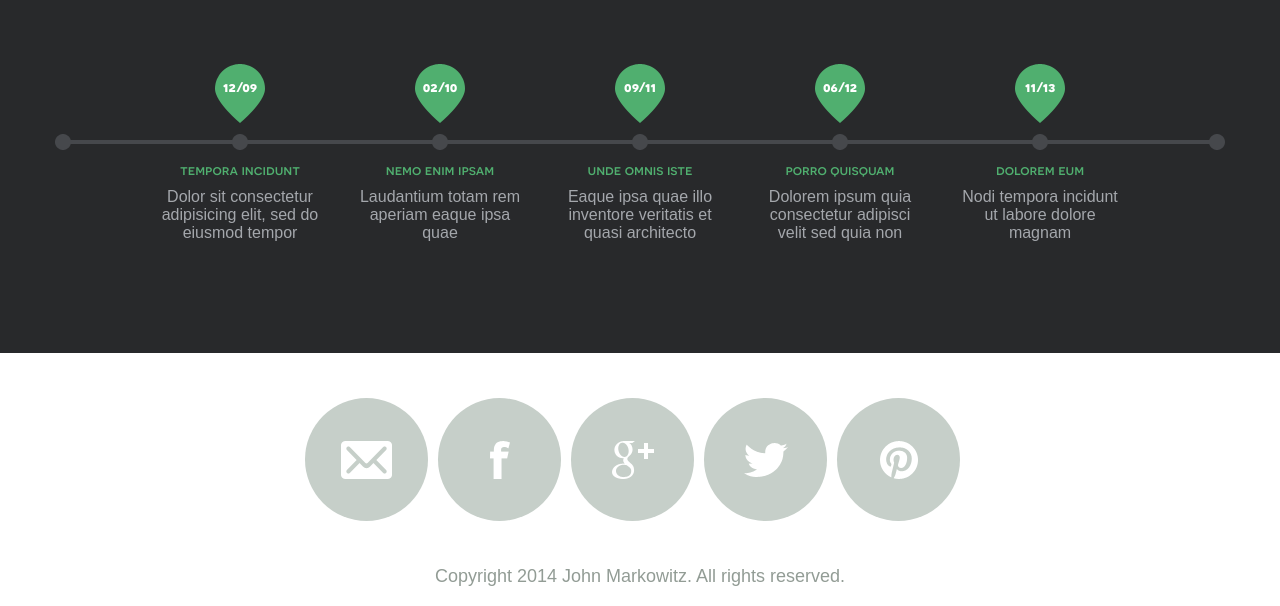
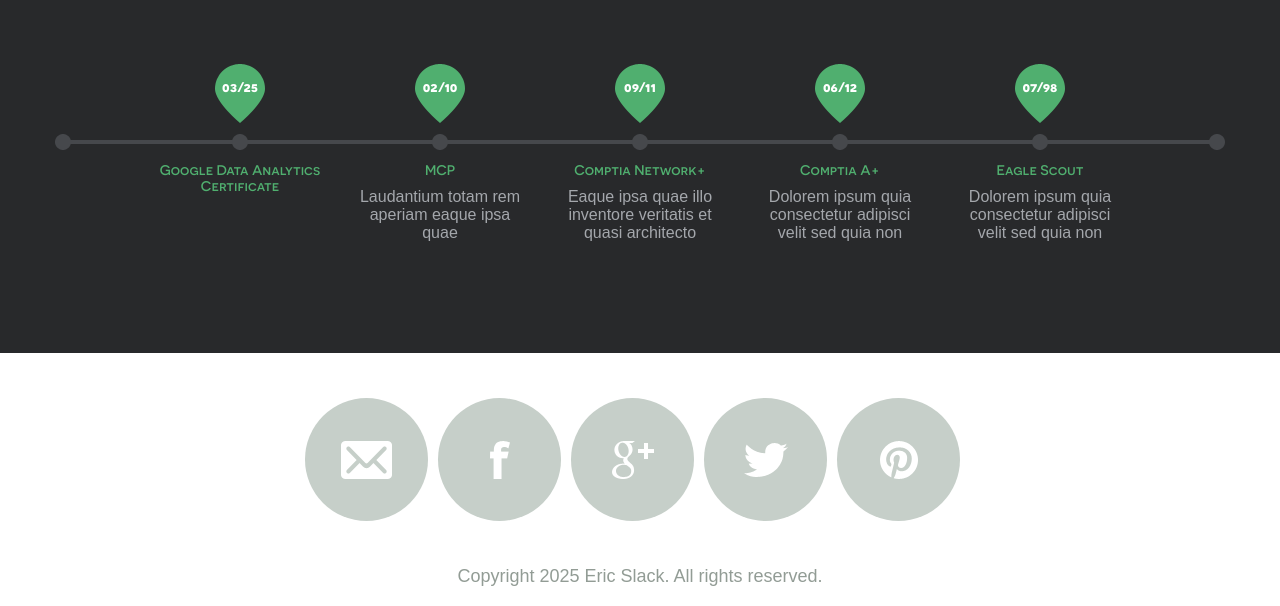
Before and after one commit to EricSlack/EricSlack.github.io, a plain HTML site: page index.html in a window 1280 px wide. Shown: the part 580-1186 px from the top of the page. Drawn offline with nearby package versions, Linux system fonts and the light colour scheme.

Commit message:
Personalization

```diff
--- a/index.html
+++ b/index.html
@@ -7,7 +7,7 @@
 	<meta name="viewport" content="width=device-width, initial-scale=1, maximum-scale=1, minimum-scale=1, user-scalable=no">
 	<meta http-equiv="X-UA-Compatible" content="IE=edge,chrome=1">
 	<meta name="format-detection" content="telephone=no">
-	<title>John Markowitz</title>
+	<title>Eric Slack</title>
 	<link rel="stylesheet" href="js/fancybox/jquery.fancybox.css" type="text/css" media="screen" />
 	<link rel="stylesheet" href="css/all.css" />
 	<link rel="stylesheet" href="css/screen.css" />
@@ -28,8 +28,8 @@
 							<li><a href="Contact.html">Contact</a></li>
 						</ul>
 					</nav>
-				<h1 class="logo">John Markowitz</h1>
-				<h2 class="slogan">Professional Web Designer</h2>
+				<h1 class="logo">Eric Slack</h1>
+				<h2 class="slogan">IT Professional</h2>
 			</header>
 		</div>
 		<div class="wrapper-holder grey">
@@ -40,38 +40,38 @@
 						<ul>
 							<li>
 								<div class="date">
-									<span>12/09</span>
+									<span>03/25</span>
 								</div>
-								<h3>tempora incidunt</h3>
-								<p>Dolor sit consectetur adipisicing elit, sed do eiusmod tempor</p>
+								<h3>Google Data Analytics Certificate</h3>
+								<p> </p>
 							</li>
 							<li>
 								<div class="date">
 									<span>02/10</span>
 								</div>
-								<h3>nemo enim ipsam</h3>
+								<h3>MCP</h3>
 								<p>Laudantium totam rem aperiam eaque ipsa quae</p>
 							</li>
 							<li>
 								<div class="date">
 									<span>09/11</span>
 								</div>
-								<h3>unde omnis iste</h3>
+								<h3>Comptia Network+</h3>
 								<p>Eaque ipsa quae illo inventore veritatis et quasi architecto </p>
 							</li>
 							<li>
 								<div class="date">
 									<span>06/12</span>
 								</div>
-								<h3>porro quisquam</h3>
+								<h3>Comptia A+</h3>
 								<p>Dolorem ipsum quia consectetur adipisci velit sed quia non</p>
 							</li>
 							<li>
 								<div class="date">
-									<span>11/13</span>
+									<span>07/98</span>
 								</div>
-								<h3>dolorem eum</h3>
-								<p>Nodi tempora incidunt ut labore dolore magnam</p>
+								<h3>Eagle Scout</h3>
+								<p>Dolorem ipsum quia consectetur adipisci velit sed quia non</p>
 							</li>
 						</ul>
 					</div>
@@ -87,7 +87,7 @@
 					<li class="twitter"><a href="#">Twitter</a></li>
 					<li class="pinterest"><a href="#">Pinterest</a></li>
 				</ul>
-				<p class="copy">Copyright 2014 John Markowitz. All rights reserved.</p>
+				<p class="copy">Copyright 2025 Eric Slack. All rights reserved.</p>
 			</div>
 		</footer>
 	</div>
```
